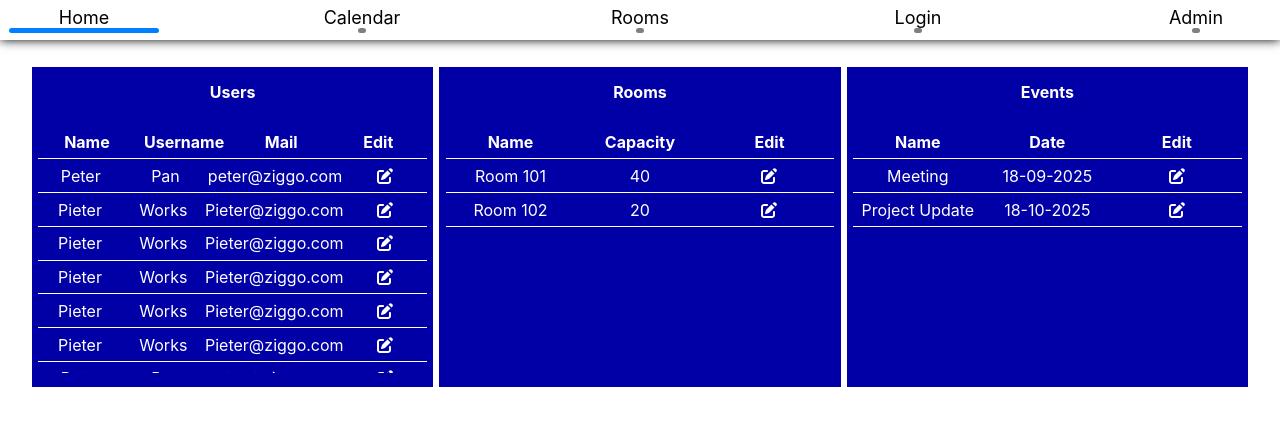
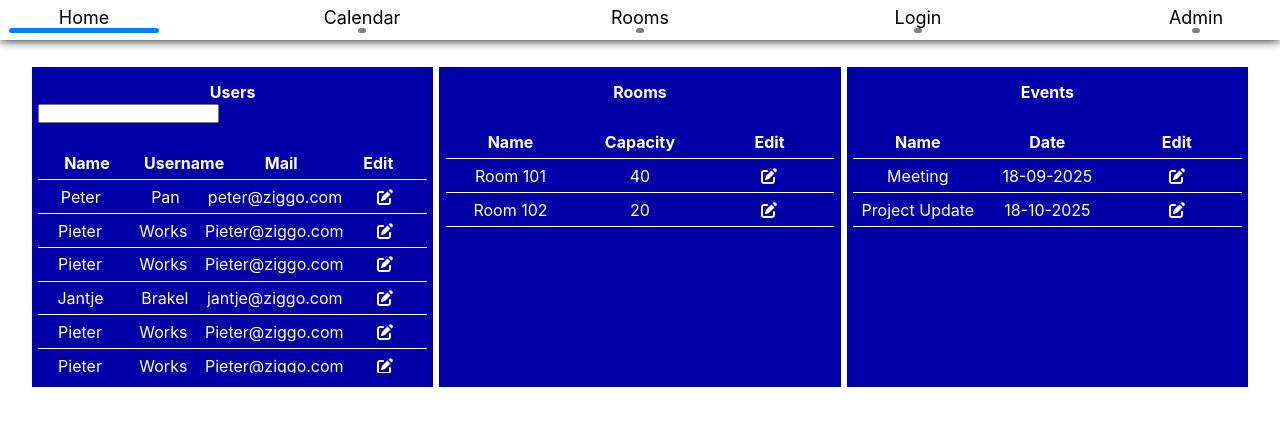
Before and after one commit to Luuk556/project-willem, a React (Create React App) app in the folder calender/: page /admin in a window 1280 px wide. Shown: the top 426 px of the page. Built offline with nearby package versions, Linux system fonts and the light colour scheme.

Commit message:
Searchbalk is done

```diff
--- a/calender/src/screens/admin/dashboard.tsx
+++ b/calender/src/screens/admin/dashboard.tsx
@@ -53,9 +53,9 @@ const [users, setUsers] = useState<Userdetails[]>([
     },
     {
         id: 4,
-        name: "Pieter",
-        username: "Works",
-        email: "Pieter@ziggo.com"
+        name: "Jantje",
+        username: "Brakel",
+        email: "jantje@ziggo.com"
     },
     {
         id: 5,
@@ -76,6 +76,7 @@ const [users, setUsers] = useState<Userdetails[]>([
         email: "peter@ziggo.com"
     },
 ]);
+const [listUsers, setListUsers] = useState(users);
 
 const [rooms, setRooms] = useState<RoomDetails[]>([
     {
@@ -132,6 +133,13 @@ const eventChanges = (roomChanges: Object, id: Number) => {
     setPopup({})
 };
 
+const searchUsers = (input_text: string) => {
+    const matched_list = users.filter((user: Userdetails) =>
+            user.name.toLowerCase().startsWith(input_text.toLowerCase())
+    )
+    setListUsers((matched_list.length) ? matched_list : users)
+}
+
 return (
 <main>
     <Popup closePopup={() => setPopup({})} openPopup={popup} >
@@ -151,6 +159,9 @@ return (
                     <div className="card-h__title">
                         <p className="card-h__title--text">Users</p>
                     </div>
+                    <div className="card-h__search">
+                        <input type="text" onChange={e => {searchUsers(e.target.value.trim())}}/>
+                    </div>
                 </div>
                 <div className="card-b">
                     <div className="card-b__col card-b__header" style={{ ["--row-count" as any]: 4 }}>
@@ -159,7 +170,7 @@ return (
                         <p className="card-b__header--title">Mail</p>
                         <p className="card-b__header--title">Edit</p>
                     </div>
-                    {users.map((user) => (
+                    {listUsers.map((user) => (
                         <div key={user.id} className="card-b__col card-b__row" style={{ ["--row-count" as any]: 4 }}>
                             <p className="card-b__row--text">{ user.name }</p>
                             <p className="card-b__row--text">{ user.username }</p>
```
